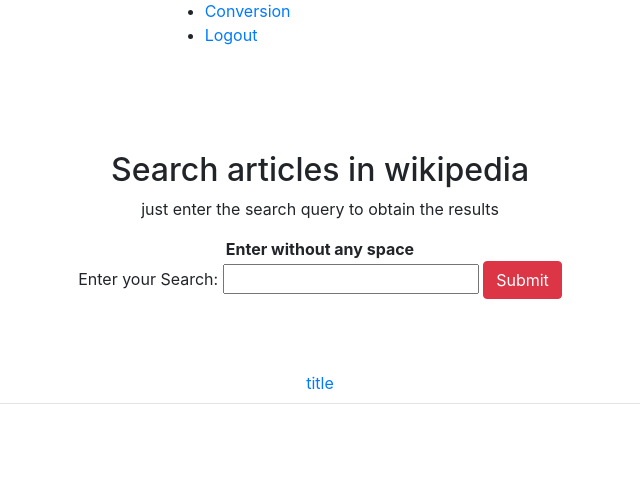
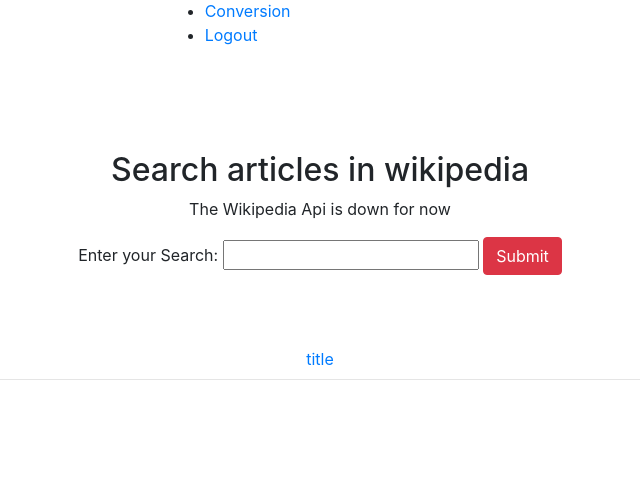
Before and after one commit to Dguykc1/codeblazegeneralstudyapp, a Django app: page /wiki in a window 1280 px wide. Shown: the part 241-740 px from the top of the page, without its empty margins (320-960 px from the left). Run offline with Django 4.2, Linux system fonts and the light colour scheme; the visitor is signed in with stand-in values (Sample User, id 1); some libraries are stand-ins or nearby versions.

Commit message:
added some setting

```diff
--- a/dashboard/templates/dashboard/wiki.html
+++ b/dashboard/templates/dashboard/wiki.html
@@ -4,7 +4,7 @@
 
 <section class='text-center container' style="margin-top: 2rem;">
     <h2>Search articles in wikipedia</h2>
-    <p>just enter the search query to obtain the results</p><b>Enter without any space</b>
+    <p>The Wikipedia Api is down for now</b>
     <form action="" method="post">
         {% csrf_token %}
         {{form}}
```
